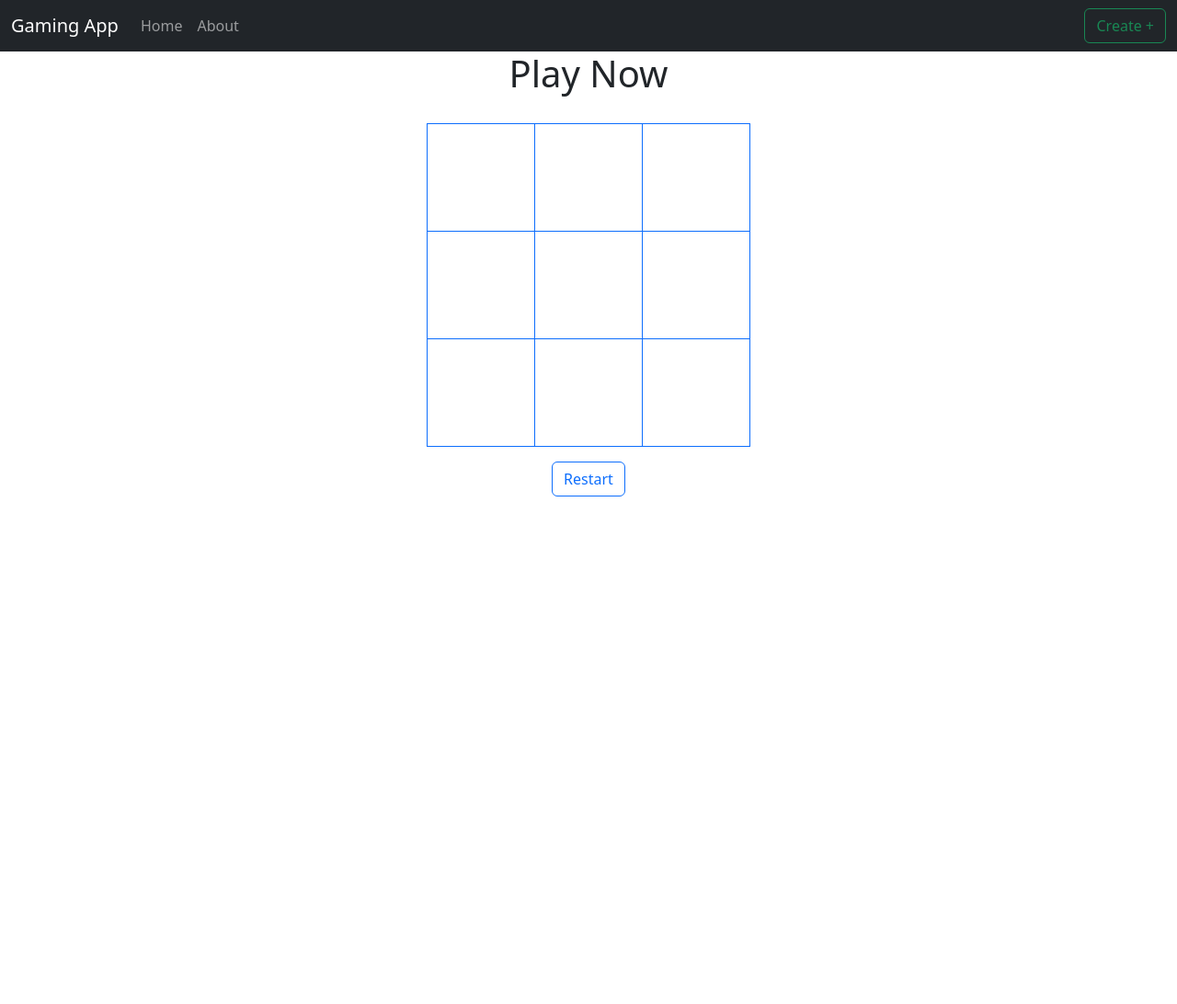
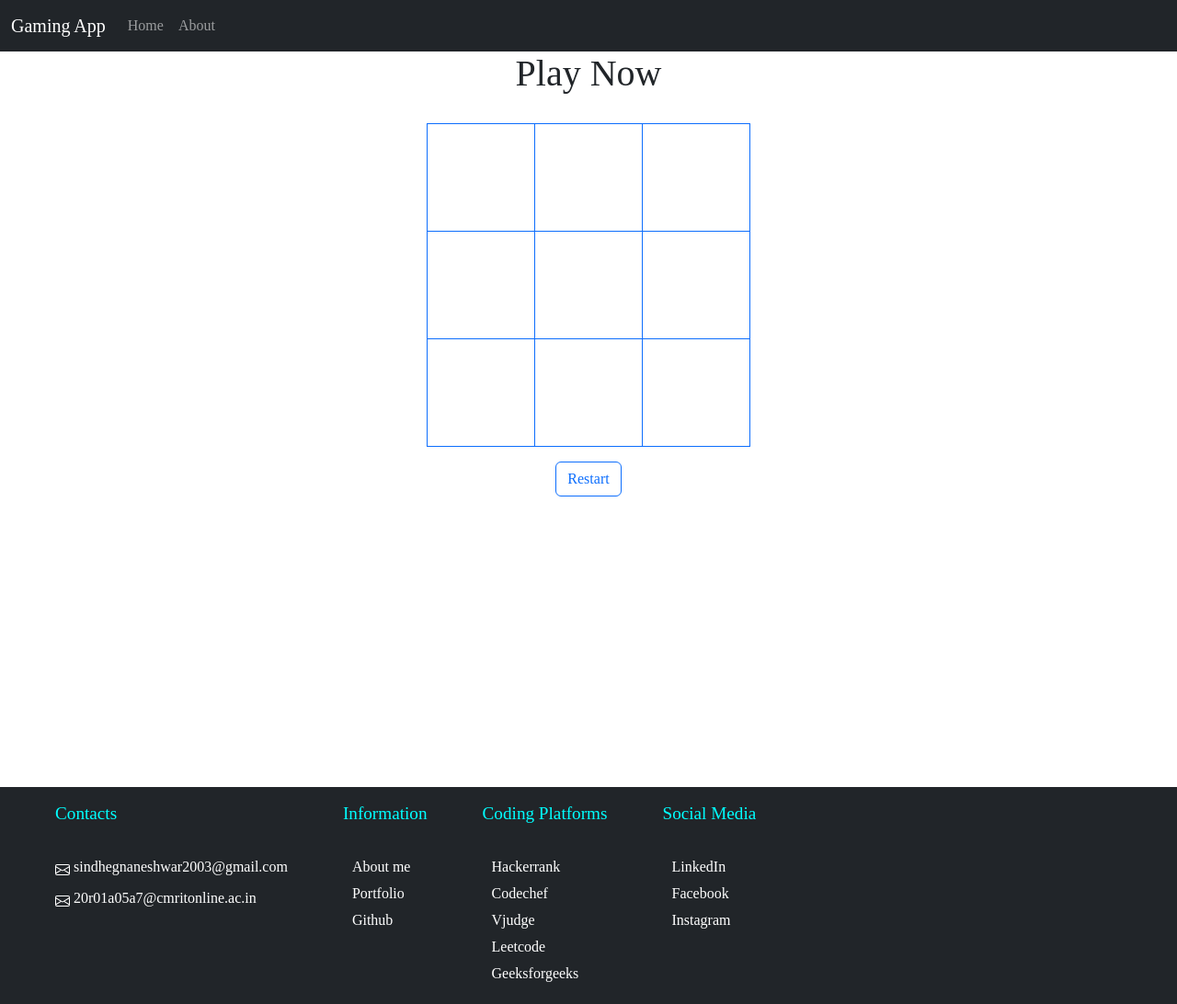
Before and after one commit to Gnaneshwar5a7/Gaming-Flask-App, a Flask app: page /xox in a window 1280 px wide. Shown: the whole page at 92% size. Before the commit the page ends 540 px from the top, so only its background shows below. Run offline with Flask 2, Linux system fonts and the light colour scheme.

Commit message:
Initial Commit

```diff
--- a/app.py
+++ b/app.py
@@ -1,8 +1,10 @@
 from flask import Flask, render_template, request, jsonify, redirect
 import static.xox as xox
+import static.gtn as gtn
 import time
 
 d = xox.xox()
+gtn=gtn.gtn()
 msg = ["You won the Game", "You lost the Game", "Play Now", "Game Over, Tie!"]
 
 app = Flask(__name__, template_folder="templates")
@@ -10,18 +12,18 @@ app = Flask(__name__, template_folder="templates")
 
 @app.route('/', methods=["GET"])
 def home():
-    return render_template("header.html")+render_template("main.html")
+    return render_template("header.html")+render_template("main.html")+render_template("footer.html")
 
 
 @app.route('/about', methods=["GET"])
 def about():
-    return render_template("header.html")+render_template("about.html")
+    return render_template("header.html")+render_template("about.html")+render_template("footer.html")
 
 
 @app.route('/xox', methods=['GET'])
 def XOXGame():
     d.restart()
-    return render_template("header.html")+render_template("xox.html")
+    return render_template("header.html")+render_template("xox.html")+render_template("footer.html")
 
 
 @app.route('/xox', methods=['POST'])
@@ -43,10 +45,18 @@ def XOXGam():
             return ''.join(d.data)+'2'
     return ''.join(d.data)+'-1'
 
-
-@app.route('/success', methods=["POST"])
-def success():
-    return render_template("header.html")+"You won"
+@app.route('/guessnumber', methods=['GET'])
+def Game2():
+    return render_template("header.html")+render_template("gtn.html")+render_template("footer.html")
+@app.route('/guessnumber', methods=['POST'])
+def Game2_():
+    data = request.json
+    gnumber=int(data['number'])
+    if gnumber==-1:
+        gtn.__init__()
+        return ""
+    print(gtn.number,gtn.count)
+    return str(gtn.isWinner(gnumber))
 
 
 if (__name__ == '__main__'):
--- /dev/null
+++ b/static/footer.css
@@ -0,0 +1,111 @@
+.footer {
+    width: 100vw;
+    position: relative;
+    z-index: 1;
+    color: white;
+    bottom: 0%;
+}
+#footer1 {
+    display: flex;
+}
+
+.contactinfo {
+    padding-left: 60px;
+    display: flex;
+    flex-direction: column;
+}
+
+.contactinfo p {
+    font-size: larger;
+    padding-bottom: 15px;
+    padding-top: 15px;
+    color: aqua;
+}
+
+.contactinfo a {
+    padding-bottom: 10px;
+    text-decoration: none;
+    color: white;
+
+}
+
+.contactinfo a svg {
+    position: relative;
+    top: 2px;
+}
+
+.college img {
+    padding-left: 50px;
+    height: 50px;
+}
+
+.inforamation {
+    padding-left: 60px;
+    display: flex;
+    flex-direction: column;
+}
+
+.inforamation p {
+    font-size: larger;
+    padding-bottom: 15px;
+    padding-top: 15px;
+    color: aqua;
+}
+
+.inforamation ul {
+    list-style: none;
+    padding-left: 10px;
+}
+
+.inforamation ul li {
+    padding-bottom: 5px;
+}
+
+.links {
+    text-decoration: none;
+    color: white;
+}
+
+.Programming {
+    padding-left: 60px;
+    display: flex;
+    flex-direction: column;
+}
+
+.Programming p {
+    font-size: larger;
+    padding-bottom: 15px;
+    padding-top: 15px;
+    color: aqua;
+}
+
+.Programming ul {
+    list-style: none;
+    padding-left: 10px;
+}
+
+.Programming ul li {
+    padding-bottom: 5px;
+}
+
+.Social {
+    padding-left: 60px;
+    display: flex;
+    flex-direction: column;
+}
+
+.Social p {
+    font-size: larger;
+    padding-bottom: 15px;
+    padding-top: 15px;
+    color: aqua;
+}
+
+.Social ul {
+    list-style: none;
+    padding-left: 10px;
+}
+
+.Social ul li {
+    padding-bottom: 5px;
+}
--- a/static/style.css
+++ b/static/style.css
@@ -1,13 +1,25 @@
+*{
+    font-family: 'Times New Roman', Times, serif;
+}
 .container1 {
+    display: flex;
     position: relative;
     background-color: black;
     padding: 20px;
-    height: 100vh;
+    min-height: 100vh;
+    overflow-x: scroll;
+    overflow-y: hidden;
+}
+.container2{
+    min-height: 100vh;
+}
+.container1 a{
+    margin: 20px;
 }
 
 img {
-    height: 350px;
-    width: 300px;
+    height: 300px;
+    width: 250px;
 }
 
 .playbtn {
@@ -27,7 +39,9 @@ img {
     width: fit-content;
     margin-top: 30px;
 }
-
+table tr td a{
+    margin: 20px;
+}
 .table tr td {
     width: 100px;
     height: 100px;
@@ -41,8 +55,8 @@ img {
 
 .table tr td button img {
     position: relative;
-    width: 112px;
-    height: 112px;
+    width: 113px;
+    height: 113px;
     left: -19px;
     top: -13px;
 }
@@ -50,3 +64,10 @@ img {
 .msg {
     text-align: center;
 }
+.number{
+    background-color: aqua;
+    border: none;
+}
+input{
+    margin: 10px;
+}
--- a/templates/about.html
+++ b/templates/about.html
@@ -1,3 +1,4 @@
-<div class="conatiner">
-    <h1>About Page</h1>
+<div class="container container2">
+    <h1>About Me</h1>
+    <p>This is Gnaneshwar Sindhe from Hyderabad. Currently studing Bachelors of Technology in computer Science and Technology at CMR Institute of Technology</p>
 </div>
--- /dev/null
+++ b/templates/footer.html
@@ -0,0 +1,46 @@
+<footer  class="footer bg-dark text-white">
+    <div id="footer1">
+        <div class="contactinfo">
+            <p>Contacts</p>
+            <a href="mailto:sindhegnaneshwar2003@gmail.com"><svg xmlns="http://www.w3.org/2000/svg" width="16"
+                    height="16" fill="currentColor" class="bi bi-envelope" viewBox="0 0 16 16">
+                    <path
+                        d="M0 4a2 2 0 0 1 2-2h12a2 2 0 0 1 2 2v8a2 2 0 0 1-2 2H2a2 2 0 0 1-2-2V4Zm2-1a1 1 0 0 0-1 1v.217l7 4.2 7-4.2V4a1 1 0 0 0-1-1H2Zm13 2.383-4.708 2.825L15 11.105V5.383Zm-.034 6.876-5.64-3.471L8 9.583l-1.326-.795-5.64 3.47A1 1 0 0 0 2 13h12a1 1 0 0 0 .966-.741ZM1 11.105l4.708-2.897L1 5.383v5.722Z" />
+                </svg> sindhegnaneshwar2003@gmail.com</a>
+            <a href="mailto:20r01a05a7@cmritonline.ac.in"><svg xmlns="http://www.w3.org/2000/svg" width="16"
+                    height="16" fill="currentColor" class="bi bi-envelope" viewBox="0 0 16 16">
+                    <path
+                        d="M0 4a2 2 0 0 1 2-2h12a2 2 0 0 1 2 2v8a2 2 0 0 1-2 2H2a2 2 0 0 1-2-2V4Zm2-1a1 1 0 0 0-1 1v.217l7 4.2 7-4.2V4a1 1 0 0 0-1-1H2Zm13 2.383-4.708 2.825L15 11.105V5.383Zm-.034 6.876-5.64-3.471L8 9.583l-1.326-.795-5.64 3.47A1 1 0 0 0 2 13h12a1 1 0 0 0 .966-.741ZM1 11.105l4.708-2.897L1 5.383v5.722Z" />
+                </svg> 20r01a05a7@cmritonline.ac.in</a>
+        </div>
+        <div class="inforamation">
+            <p>Information</p>
+            <ul>
+                <li><a  class="links" href="/about">About me</a></li>
+                <li><a class="links" href="https://gnaneshwar5a7.github.io/Profile-Portfolio/">Portfolio</a></li>
+                <li><a class="links" href="https://github.com/Gnaneshwar5a7">Github</a></li>
+            </ul>
+        </div>
+        <div class="Programming">
+            <p>Coding Platforms</p>
+            <ul>
+                <li><a class="links" href="https://www.hackerrank.com/20r01a05a7?hr_r=1">Hackerrank</a></li>
+                <li><a class="links" href="https://www.codechef.com/users/g_20r01a05a7">Codechef</a></li>
+                <li><a class="links" href="https://vjudge.net/user/20R01A05A7">Vjudge</a></li>
+                <li><a class="links" href="https://leetcode.com/20R01A05A7/">Leetcode</a></li>
+                <li><a class="links" href="https://auth.geeksforgeeks.org/user/20r01a05a7/">Geeksforgeeks</a></li>
+            </ul>
+        </div>
+        <div class="Social">
+            <p>Social Media</p>
+            <ul>
+                <li><a class="links" href="https://www.linkedin.com/in/gnaneshwar-sindhe-4b3166226">LinkedIn</a>
+                </li>
+                <li><a class="links" href="https://www.facebook.com/sindhe.gnaneshwar.5">Facebook</a></li>
+                <li><a class="links" href="https://www.instgram.com/sindhe.gnaneshwar">Instagram</a></li>
+            </ul>
+        </div>
+    </div>
+  </footer>
+</body>
+</html>
--- a/templates/header.html
+++ b/templates/header.html
@@ -8,6 +8,8 @@
   <link rel="stylesheet" href="https://cdn.jsdelivr.net/npm/bootstrap@5.3.0-alpha3/dist/css/bootstrap.min.css">
   <script src="https://cdn.jsdelivr.net/npm/bootstrap@5.3.0-alpha3/dist/js/bootstrap.bundle.min.js"></script>
   <link rel="stylesheet" href="static/style.css">
+  <link rel="stylesheet" href="static/footer.css">
+  <link rel="icon" type="image/x-icon" href="static/favicon.ico">
   <title>Gaming App</title>
 </head>
 
@@ -30,10 +32,7 @@
             <a class="nav-link" href="/about">About</a>
           </li>
         </ul>
-        <form class="d-flex" role="search">
-          <!-- <input class="form-control me-2" type="search" placeholder="Search" aria-label="Search"> -->
-          <button class="btn btn-outline-success" type="submit"><a class="nav-link" href="/create">Create +</a></button>
-        </form>
+
       </div>
     </div>
   </nav>
--- a/templates/xox.html
+++ b/templates/xox.html
@@ -1,4 +1,4 @@
-<div class="container-fluid" name="box">
+<div class="container2 container-fluid" name="box">
     <center>
         <h1 class="msg container">Play Now</h1>
         <table class="board table table-bordered border-primary">
@@ -30,6 +30,10 @@
     var xhr = new XMLHttpRequest();
     var op = 2;
     function play(n) {
+        if(op==1 && n!=-1){
+            alert("Try to Restart");
+        }
+        else{
         xhr.open('POST', '/xox');
         xhr.setRequestHeader('Content-Type', 'application/json');
         xhr.onload = function () {
@@ -58,13 +62,16 @@
                     if (xhr.response[9] == '1') {
                         m.innerHTML = 'You Won';
                         m.style.color = 'green';
+                        op=1
                     }
                     else if (xhr.response[9] == '2') {
                         m.innerHTML = 'You Lost';
                         m.style.color = 'red';
+                        op=1
                     }
                     else if (xhr.response[9] == '0') {
                         m.innerHTML = 'Game Tie!';
+                        op=1
                     }
                     else {
                         m.innerHTML = 'Play Now'
@@ -74,6 +81,7 @@
             }
         };
         xhr.send(JSON.stringify({ 'cell_id': n }));
+    }
 
     }
 </script>
```
Also changed, not shown: static/gtn.py (added, +20 -0 lines), templates/gtn.html (added, +56 -0 lines), templates/main.html (+3 -17 lines), static/favicon.ico (added), static/gtn.png (added).
